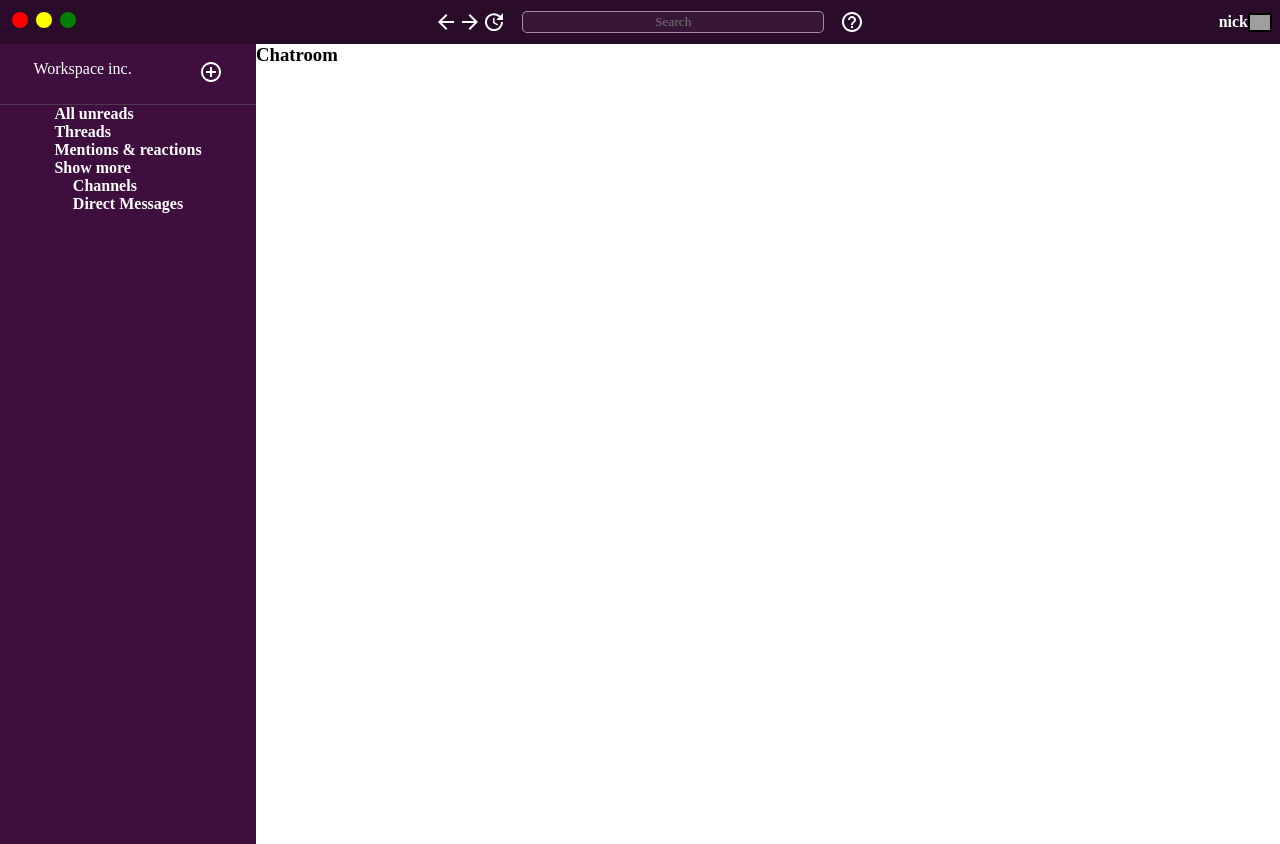
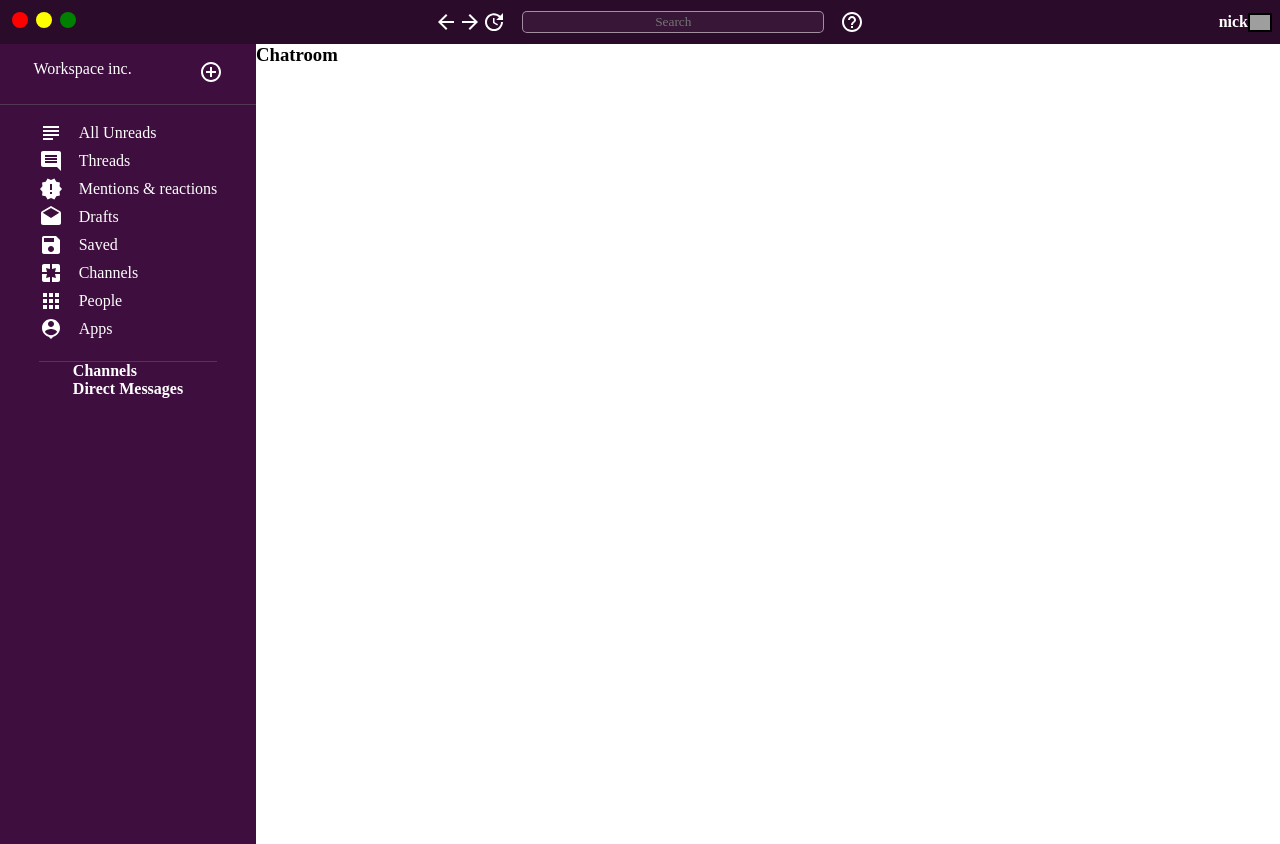
Before and after one commit to mikeg1440/slack-clone, a React (Create React App) app: page /chat in a window 1280 px wide. Built offline with nearby package versions, Linux system fonts and the light colour scheme; grey boxes are pictures that could not be loaded; a web font is replaced by a local one.

Commit message:
Add the page elements to the sidebar

```diff
--- a/src/components/Sidebar.js
+++ b/src/components/Sidebar.js
@@ -1,6 +1,7 @@
 import React from 'react';
 import styled from 'styled-components';
 import AddCircleOutlineIcon from '@material-ui/icons/AddCircleOutline';
+import {sidebarItems} from '../data/SidebarData'
 
 export default function Sidebar() {
 
@@ -18,10 +19,15 @@ export default function Sidebar() {
             </StyledWorkspace>
 
             <StyledPages>
-                <h4><b>All unreads</b></h4>
-                <h4>Threads</h4>
-                <h4>Mentions & reactions</h4>
-                <h4>Show more</h4>
+
+                {sidebarItems.map(page =>
+                    <StyledPageItem>
+                        {page.icon}
+                        {page.text}
+                    </StyledPageItem>
+
+                )}
+
             </StyledPages>
 
             <StyledConversations>
@@ -54,10 +60,23 @@ const StyledWorkspace = styled.div`
 
 const StyledNewMessage = styled.a`
     color: white;
-
 `
 
 const StyledPages = styled.div`
+    display: flex;
+    justify-content: center;
+    flex-direction: column;
+    padding: 1rem 0;
+    svg {
+        padding-right: 1rem;
+    }
+    border-bottom: solid 1px #523753;
+`
+
+const StyledPageItem = styled.div`
+    display: flex;
+    align-items: center;
+    margin-bottom: .25rem;
 `
 
 const StyledConversations = styled.div`
```
